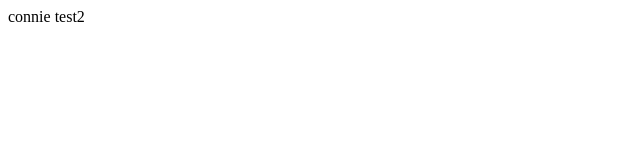
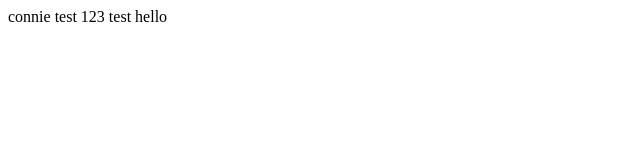
Before and after one commit to sugiharaayumi/mutipleExercise, a plain HTML site: page connie.html in a window 1280 px wide. Shown: the whole page, without its empty margins (0-640 px from the left). Drawn offline with Linux system fonts and the light colour scheme.

Commit message:
conibranch

```diff
--- a/connie.html
+++ b/connie.html
@@ -6,6 +6,6 @@
 	<title>connie</title>
 </head>
 <body>
-	connie test2
+	connie test 123 test hello
 </body>
 </html>
```
